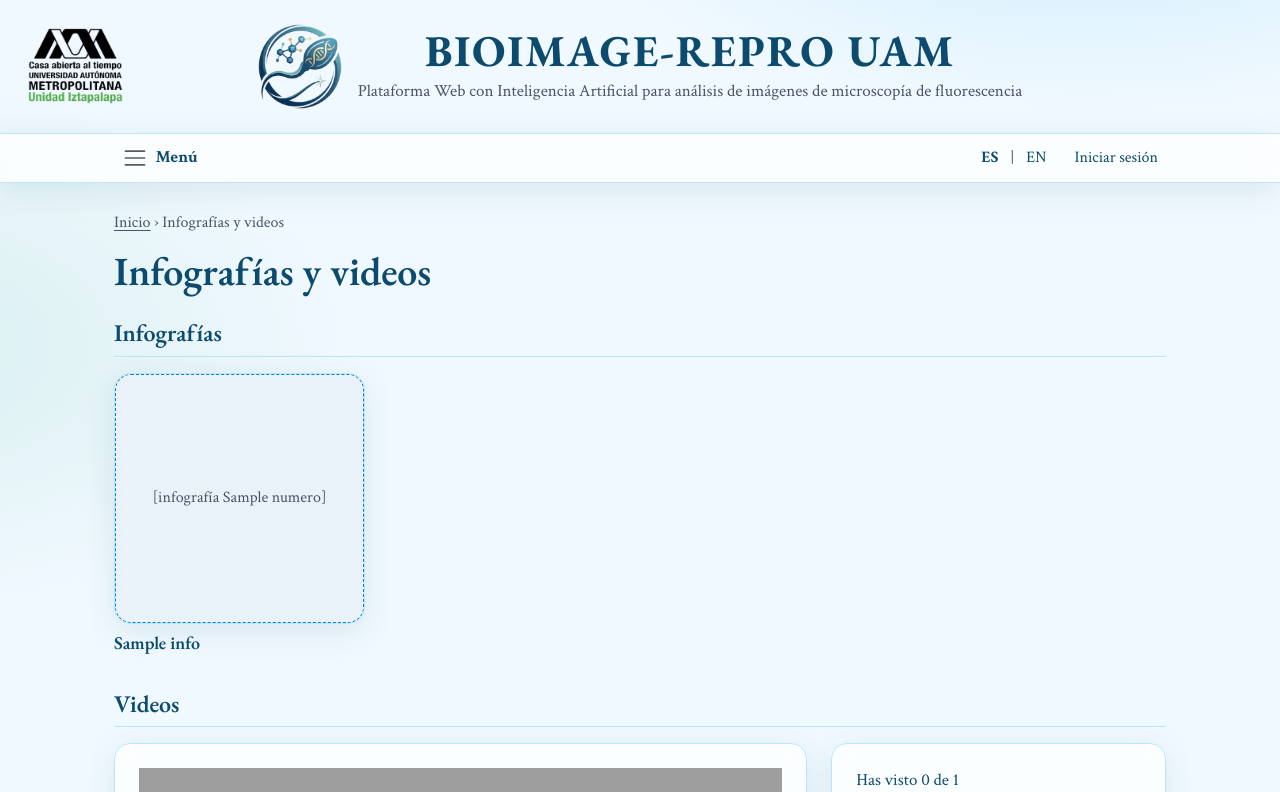
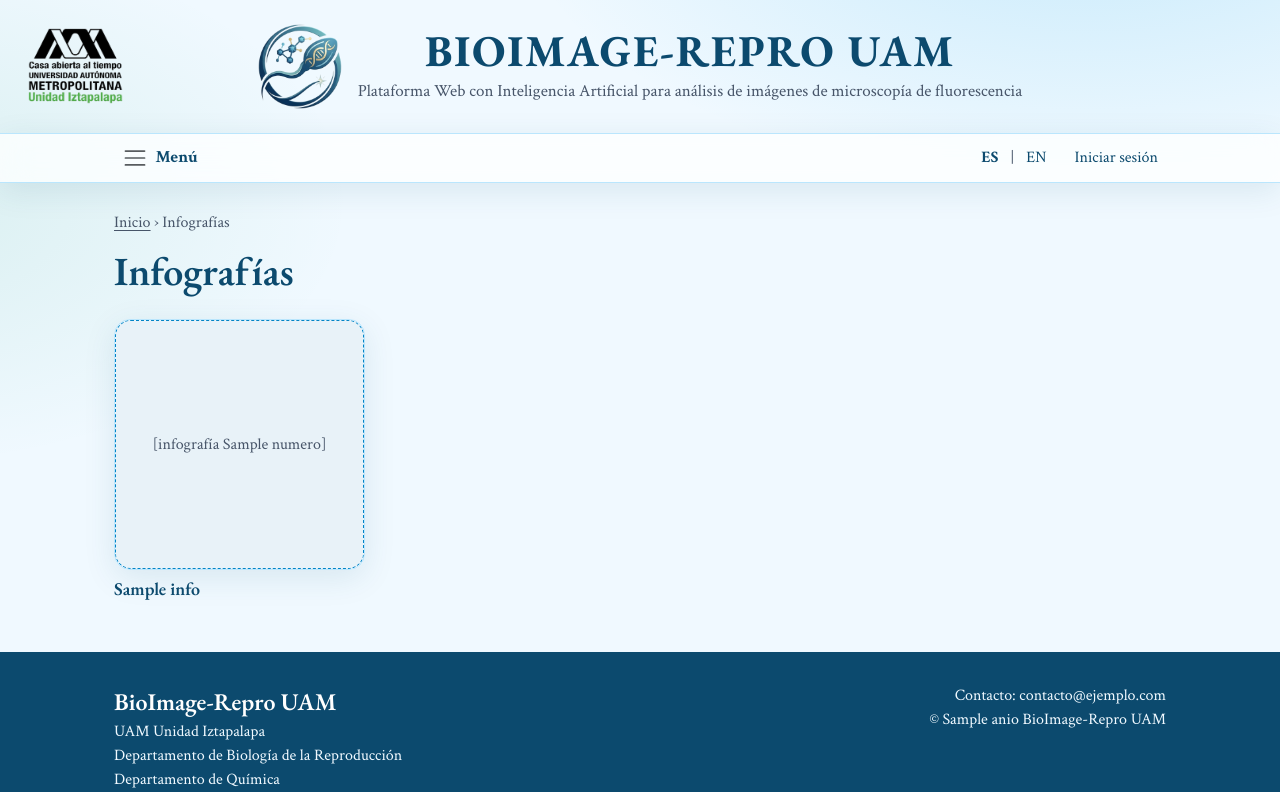
Before and after one commit to ErickJester/image-bio-pro, a Python web app: template app/templates/sitio/infografias.html in a window 1280 px wide. Shown: the top 792 px of the page. Run offline with Jinja, Linux system fonts and the light colour scheme; the template is opened without the code that fills it: most values are stand-ins (such as "Sample title", 1, 10 or a date in 2020); grey boxes are pictures that could not be loaded.

Commit message:
feat: v1.8.0 separa Infografías y Videos en dos páginas del menú

```diff
--- a/app/templates/analisis/ia.html
+++ b/app/templates/analisis/ia.html
@@ -47,7 +47,7 @@
         {% with abrir_ventana = false %}{% include "sitio/_infografia.html" %}{% endwith %}
       {% endfor %}
     </div>
-    <p class="mt-3"><a class="enlace-bloque" href="{{ url_for('sitio.infografias') }}">Ver todas las infografías y videos &rsaquo;</a></p>
+    <p class="mt-3"><a class="enlace-bloque" href="{{ url_for('sitio.infografias') }}">Ver todas las infografías &rsaquo;</a></p>
   </div>
 
   <div class="cubierta-analisis" id="cubierta-analisis" role="status" aria-live="polite">
--- a/app/templates/base.html
+++ b/app/templates/base.html
@@ -18,7 +18,8 @@
     ("sitio.inicio", "Inicio"),
     ("sitio.nosotros", "Nosotros"),
     ("sitio.aliados", "Aliados"),
-    ("sitio.infografias", "Infografías y videos"),
+    ("sitio.infografias", "Infografías"),
+    ("sitio.videos", "Videos"),
     ("analisis.ia", "Inteligencia Artificial"),
     ("sitio.contacto", "Contacto"),
   ] %}
--- a/app/templates/sitio/infografias.html
+++ b/app/templates/sitio/infografias.html
@@ -1,68 +1,15 @@
 {% extends "base.html" %}
 
-{% block titulo %}Infografías y videos{% endblock %}
+{% block titulo %}Infografías{% endblock %}
 
 {% block contenido %}
-  <div class="migas"><a href="{{ url_for('sitio.inicio') }}">Inicio</a> &rsaquo; Infografías y videos</div>
-  <h1 class="titulo-pagina">Infografías y videos</h1>
+  <div class="migas"><a href="{{ url_for('sitio.inicio') }}">Inicio</a> &rsaquo; Infografías</div>
+  <h1 class="titulo-pagina">Infografías</h1>
 
-  <div class="titulo-bloque mt-0"><span>Infografías</span></div>
   <div class="row g-3">
     {% for info in infografias %}
       {% with abrir_ventana = true %}{% include "sitio/_infografia.html" %}{% endwith %}
     {% endfor %}
-  </div>
-
-  {# RF-09: videos de YouTube que se reproducen en la misma página.
-     Un reproductor grande y la lista del curso en dos secciones; videos.js cambia el video, la sección y los "vistos". #}
-  <div class="titulo-bloque"><span>Videos</span></div>
-  <div class="videos" id="videos">
-    <div class="row g-4">
-      <div class="col-lg-8">
-        <div class="reproductor cristal">
-          <div class="ratio ratio-16x9" id="video-marco"><div class="ph">[video 1]</div></div>
-          <div class="video-info">
-            <p class="video-modulo mb-2" id="video-modulo"></p>
-            <h3 class="h4" id="video-titulo"></h3>
-            <p class="mb-3" id="video-texto"></p>
-            <div class="video-botones">
-              <button class="btn btn-borde" type="button" id="video-anterior">&lsaquo; Anterior</button>
-              <button class="btn btn-borde" type="button" id="video-visto" aria-pressed="false">Marcar como visto</button>
-              <button class="btn btn-ibp" type="button" id="video-siguiente">Siguiente &rsaquo;</button>
-            </div>
-          </div>
-        </div>
-      </div>
-      <div class="col-lg-4">
-        <div class="lista-videos cristal">
-          <p class="mb-1" id="video-progreso-texto" aria-live="polite">Has visto 0 de {{ total_videos }}</p>
-          <div class="progress mb-3" role="progressbar" aria-label="Videos vistos" aria-valuemin="0" aria-valuemax="{{ total_videos }}" aria-valuenow="0" id="video-progreso">
-            <div class="progress-bar" style="width: 0%"></div>
-          </div>
-          <div class="pestanas-modulo" role="tablist" aria-label="Secciones del curso">
-            {% for grupo in videos %}
-              <button type="button" role="tab" class="pestana-modulo" data-modulo="{{ loop.index }}" aria-selected="{{ 'true' if loop.first else 'false' }}">{{ grupo.corto }}</button>
-            {% endfor %}
-          </div>
-          {% for grupo in videos %}
-            {% set m = loop.index %}
-            <ol class="video-lista" data-modulo="{{ m }}"{% if not loop.first %} hidden{% endif %}>
-              {% for video in grupo.videos %}
-                <li>
-                  <button type="button" class="video-item" data-numero="{{ video.numero }}" data-modulo="{{ m }}"
-                          data-seccion="{{ grupo.nombre }}" data-curso-modulo="{{ video.modulo }}" data-titulo="{{ video.titulo }}"
-                          data-texto="{{ video.texto }}" data-youtube="{{ video.youtube_id or '' }}">
-                    <span class="video-num">{{ video.numero }}</span>
-                    <span class="video-datos"><b>{{ video.titulo }}</b><small>{{ video.texto }}</small></span>
-                    <span class="video-marca" aria-hidden="true"></span>
-                  </button>
-                </li>
-              {% endfor %}
-            </ol>
-          {% endfor %}
-        </div>
-      </div>
-    </div>
   </div>
 
   <div class="modal fade" id="ventana" tabindex="-1">
@@ -80,7 +27,3 @@
     </div>
   </div>
 {% endblock %}
-
-{% block scripts %}
-  <script src="{{ url_for('static', filename='videos.js') }}"></script>
-{% endblock %}
```
Also changed, not shown: app/sitio.py (+7 -3 lines), app/templates/sitio/videos.html (added, +63 -0 lines), tests/test_sistema.py (+11 -3 lines), CHANGELOG.md, README.md.
